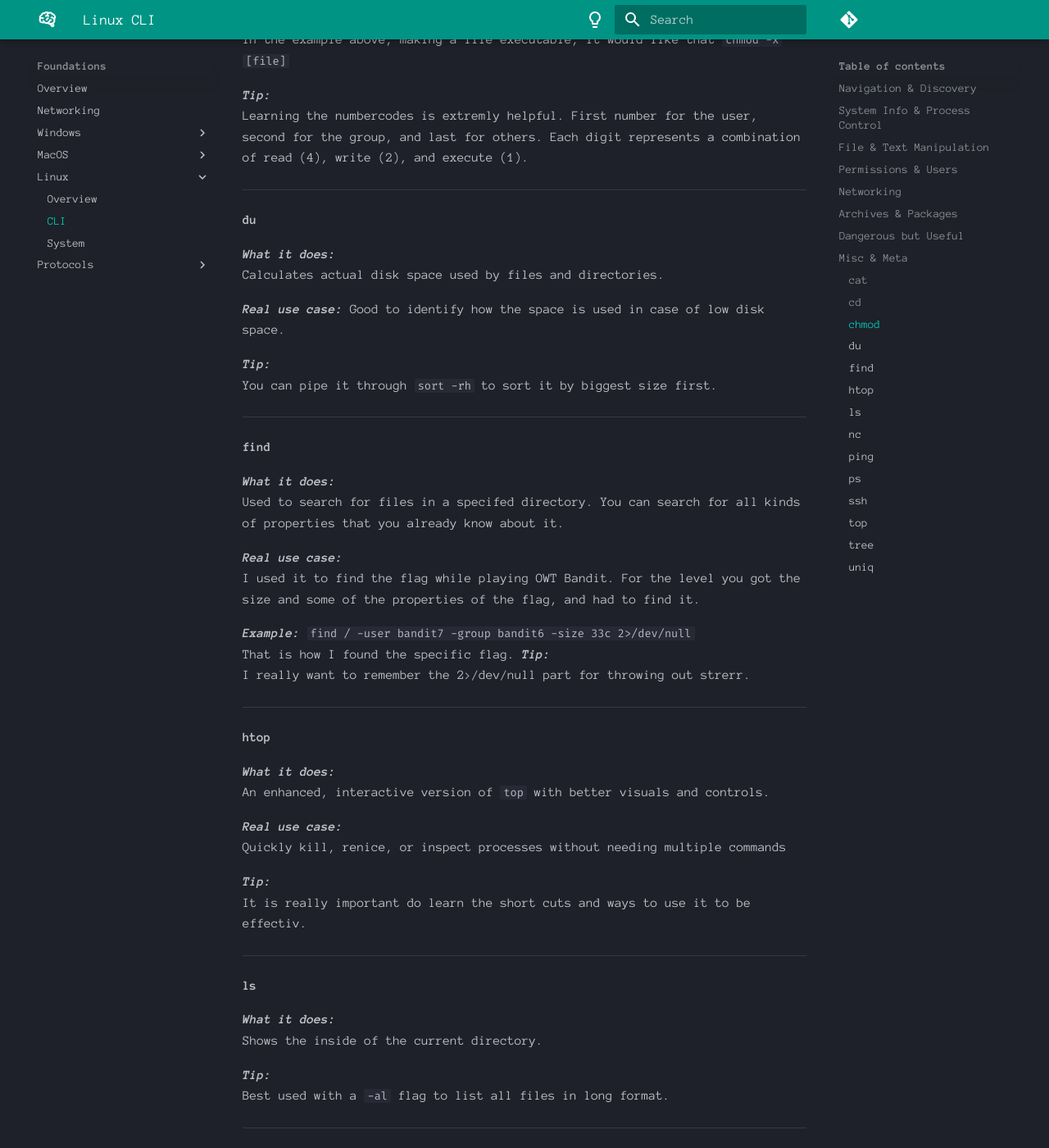
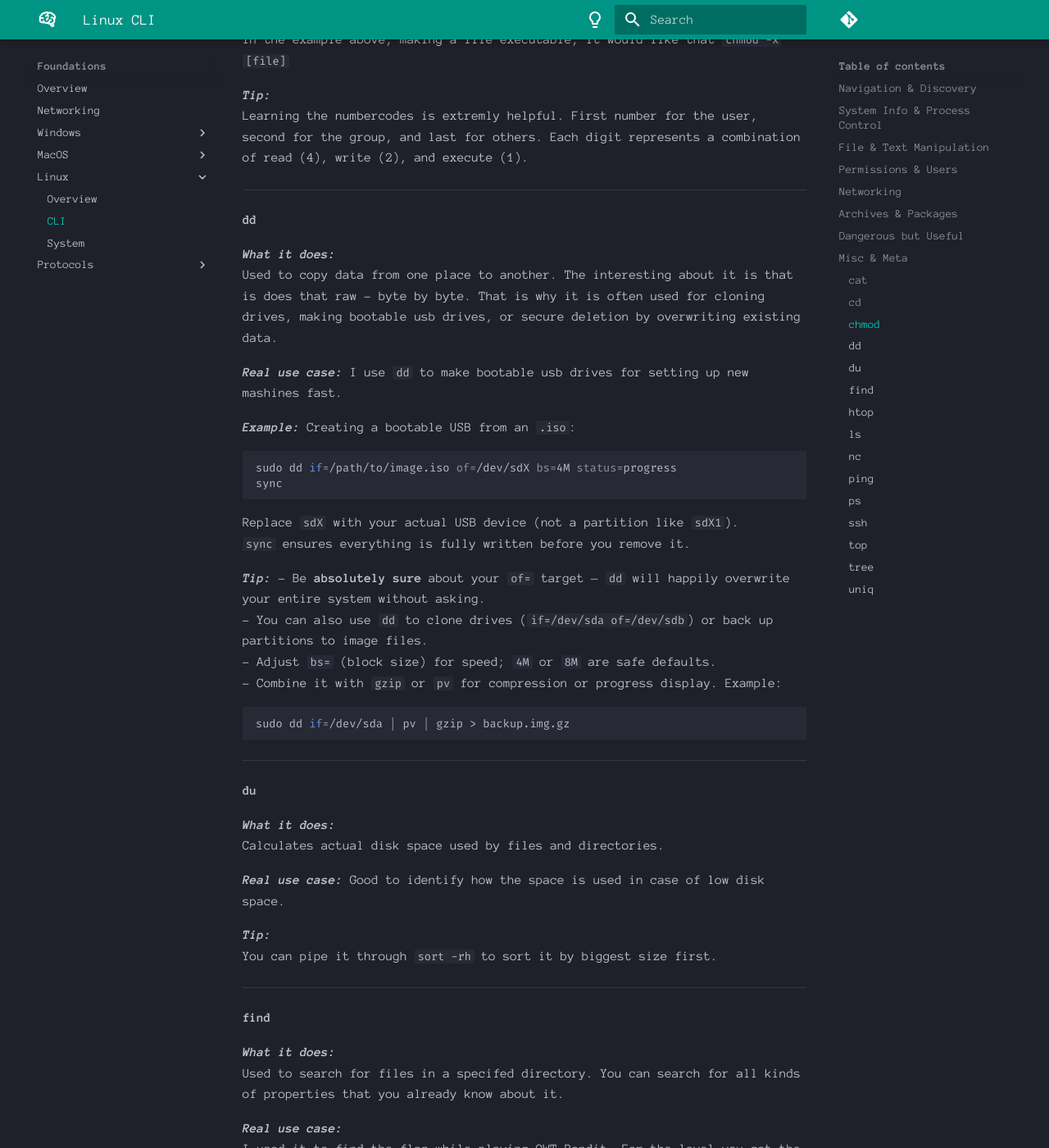
Before and after one commit to Fudomaru/wiki, an MkDocs documentation site: the page built from docs/foundations/linux/cli-magic.md, in a window 1280 px wide and 1400 px high, scrolled down 4213 px. Shown: the whole window at 82% size. Built offline with MkDocs 1.6.1 and Material for MkDocs 9.7.7, drawn with Linux system fonts in a browser that asks for light colours; comment, search, counter and statistics services are not loaded.

Commit message:
Updating climagic

````diff
--- a/docs/foundations/linux/cli-magic.md
+++ b/docs/foundations/linux/cli-magic.md
@@ -79,7 +79,7 @@ These are the commands I reach for when things get real.
 
 ## Dangerous but Useful
 - `rm -rf`
-- `dd`
+- [`dd`](#dd)
 - `mkfs`
 - `mount`
 - `umount`
@@ -156,6 +156,40 @@ In the example above, making a file executable, it would like that `chmod -x [fi
 
 ***Tip:***
 Learning the numbercodes is extremly helpful. First number for the user, second for the group, and last for others. Each digit represents a combination of read (4), write (2), and execute (1).
+
+---
+
+
+#### dd
+
+***What it does:***
+Used to copy data from one place to another. The interesting about it is that is does that raw - byte by byte.
+That is why it is often used for cloning drives, making bootable usb drives, or secure deletion by overwriting existing data.
+
+***Real use case:***
+I use `dd` to make bootable usb drives for setting up new mashines fast.
+
+***Example:***
+Creating a bootable USB from an `.iso`:
+
+```bash
+sudo dd if=/path/to/image.iso of=/dev/sdX bs=4M status=progress
+sync
+```
+
+Replace `sdX` with your actual USB device (not a partition like `sdX1`).
+`sync` ensures everything is fully written before you remove it.
+
+***Tip:***
+- Be **absolutely sure** about your `of=` target — `dd` will happily overwrite your entire system without asking.
+- You can also use `dd` to clone drives (`if=/dev/sda of=/dev/sdb`) or back up partitions to image files.
+- Adjust `bs=` (block size) for speed; `4M` or `8M` are safe defaults.
+- Combine it with `gzip` or `pv` for compression or progress display. Example:
+
+```bash
+sudo dd if=/dev/sda | pv | gzip > backup.img.gz
+```
+
 
 ---
 
````
